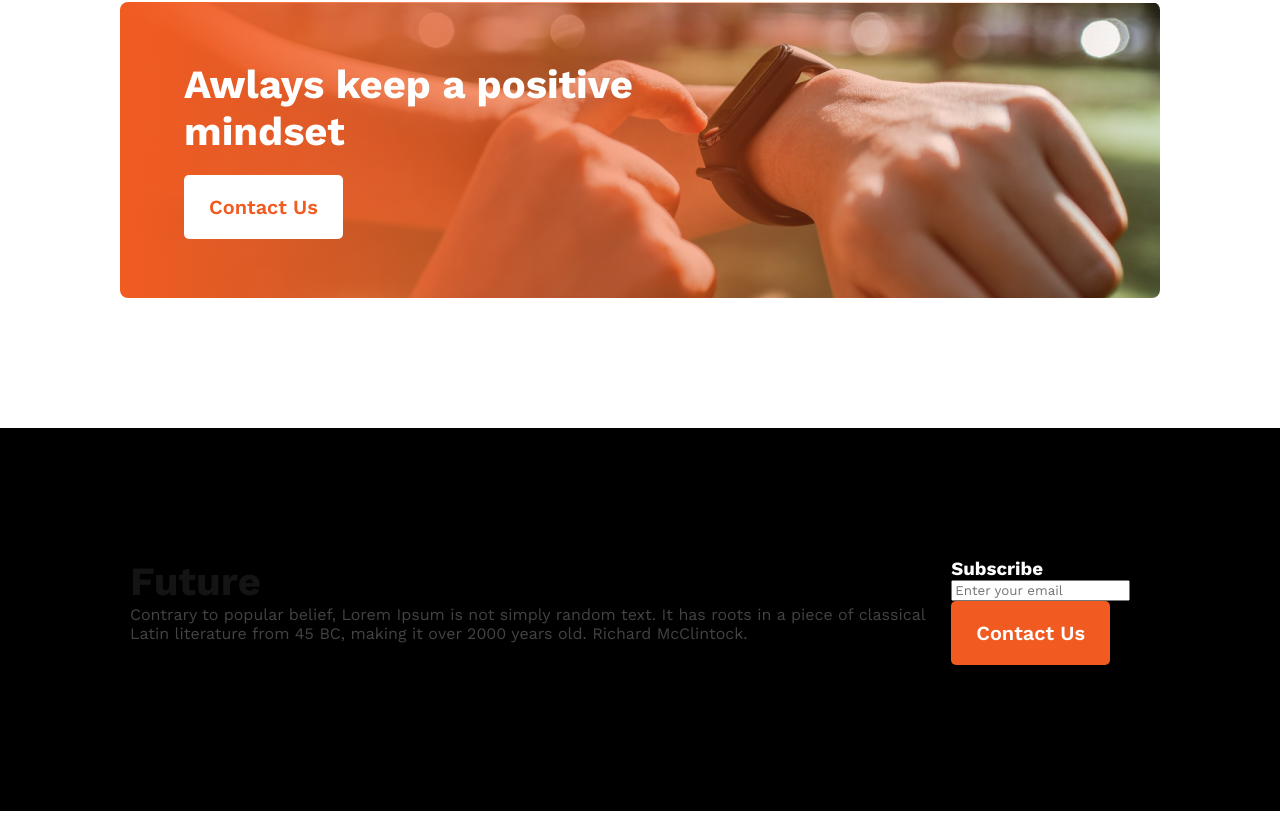
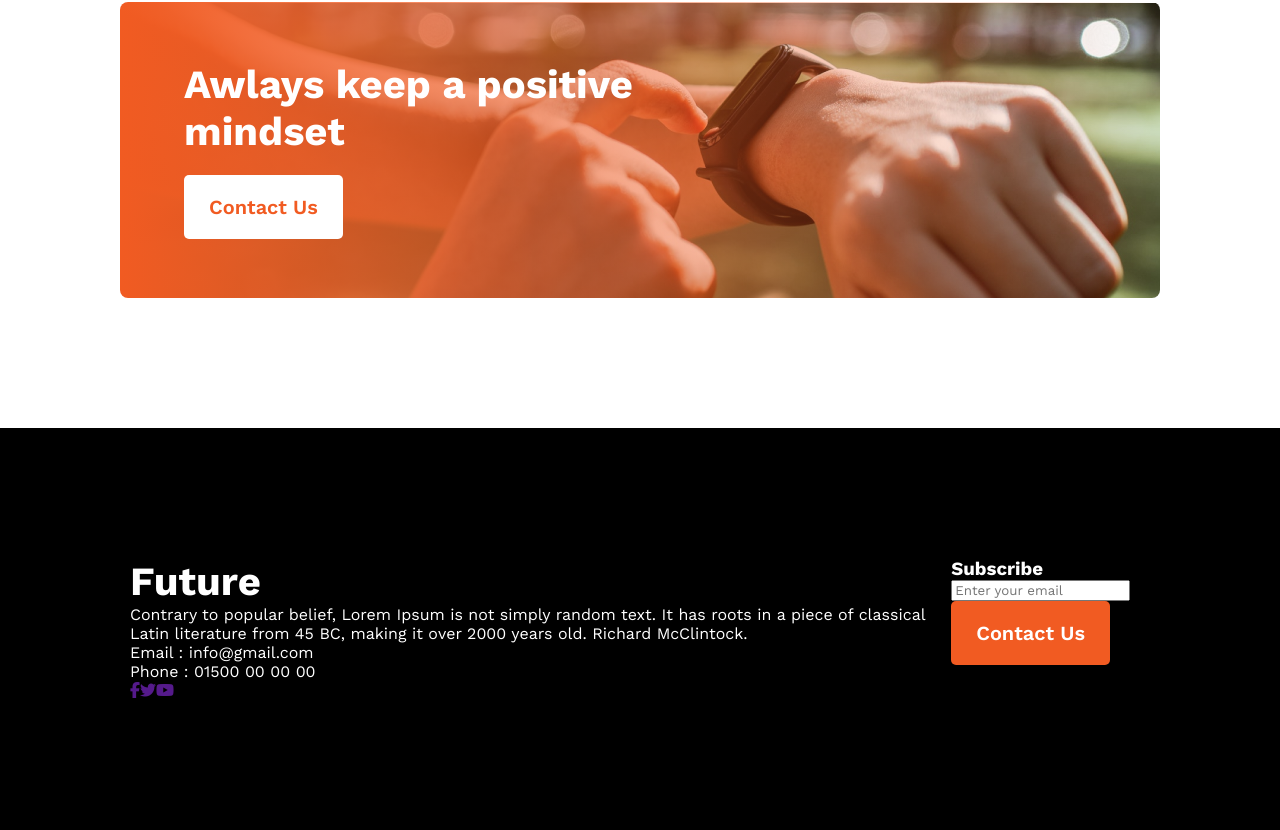
Before and after one commit to fahmeda5660/new-year-assignment, a plain HTML site: page index.html in a window 1280 px wide. Shown: the part 2084-2914 px from the top of the page. Drawn offline with nearby package versions, Linux system fonts and the light colour scheme.

Commit message:
footer working

```diff
--- a/index.html
+++ b/index.html
@@ -87,9 +87,9 @@
             <div class="footer-left-content">
                 <h3 class="common-title">Future</h3>
         <p class="common-description">Contrary to popular belief, Lorem Ipsum is not simply random text. It has roots in a piece of classical Latin literature from 45 BC, making it over 2000 years old. Richard McClintock.</p>
-        <p>Email : info@gmail.com</p>
-        <p>Phone : 01500 00 00 00</p>
-        <a href=""></a><a href=""></a><a href=""></a>
+        <p class="common-description">Email : info@gmail.com</p>
+        <p class="common-description">Phone : 01500 00 00 00</p>
+        <a href=""><i class="fa-brands fa-facebook-f"></i></a><a href=""><i class="fa-brands fa-twitter"></i></a><a href=""><i class="fa-brands fa-youtube"></i></a>
             </div>
             <div class="footer-right-content">
                 <h3 class="content-title">Subscribe</h3>
--- a/style.css
+++ b/style.css
@@ -134,6 +134,20 @@ section{
     display: flex;
     padding: 130px;
 }
+.footer .footer-content{
+    display: flex;
+    padding: 130px;
+    color: #fff;
+}
 .footer .content-title{
     color: #fff;
 }
+.footer .common-title{
+    color: #fff;
+}
+.footer .common-description{
+    color: #fff;
+}
+.footer .content-title{
+    color: #fff;
+}
```
